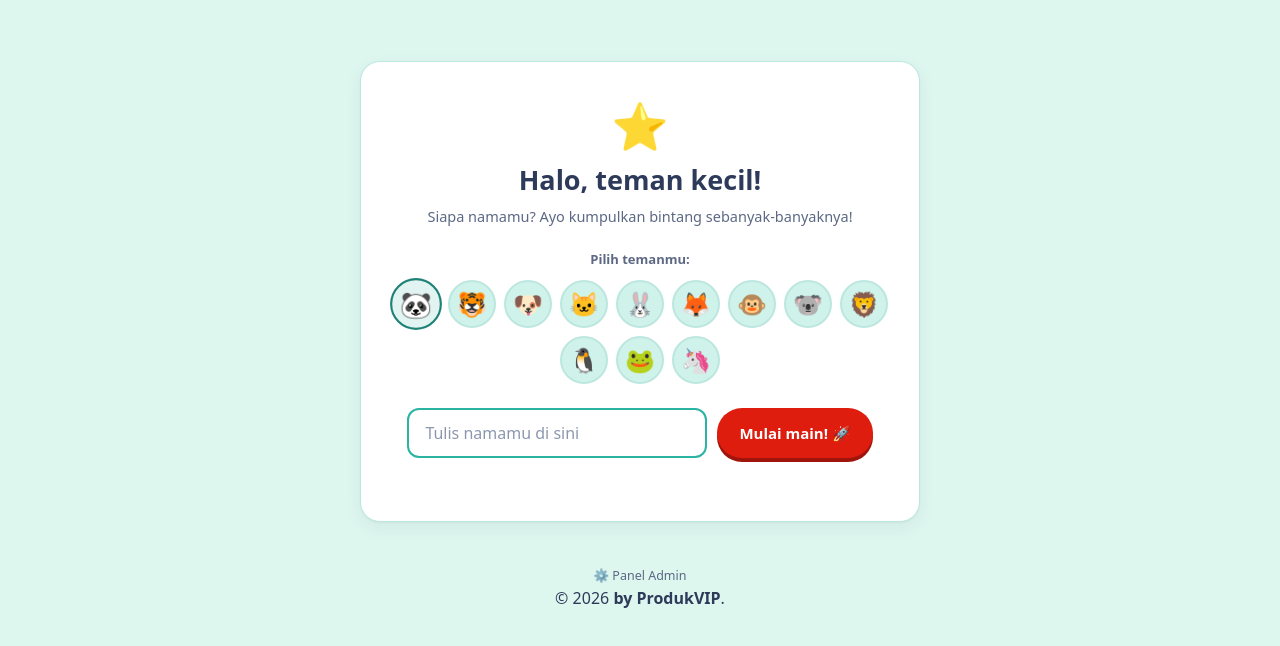
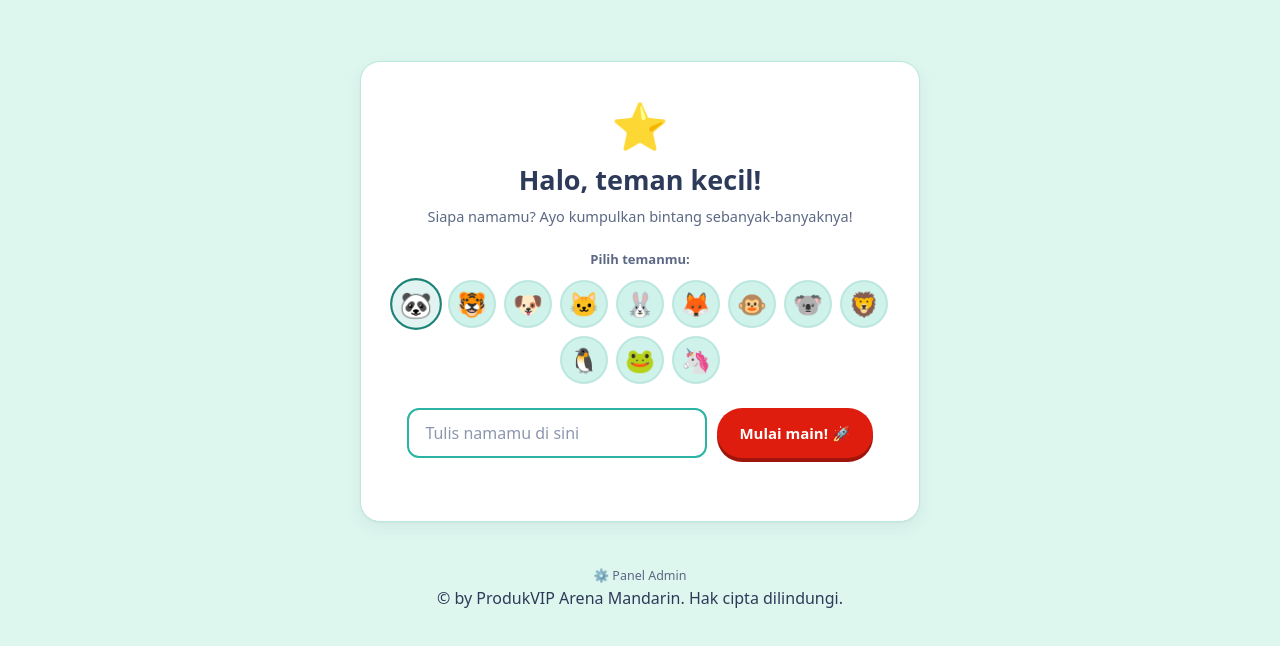
Before and after one commit to magangrafdajayaabadi-sketch/mandarin-anak-main-v2, a website: page index.html in a window 1280 px wide. Shown: the part 84-730 px from the top of the page. Drawn offline with Linux system fonts and the light colour scheme.

Commit message:
Update index.html

```diff
--- a/index.html
+++ b/index.html
@@ -121,11 +121,9 @@
   <!-- Layar 3: permainan -->
   <section id="game"></section>
 
-  <footer class="site-foot">
+ <footer class="site-foot">
   <a href="admin.html" class="foot-link">⚙️ Panel Admin</a>
-  <p class="copyright">
-    © <span id="copyYear">2026</span> <strong>by ProdukVIP</strong>.
-  </p>
+  <p class="copyright">© <span class="copy-year">by ProdukVIP</span> Arena Mandarin. Hak cipta dilindungi.</p>
 </footer>
 
 <!-- Modal hasil -->
```
